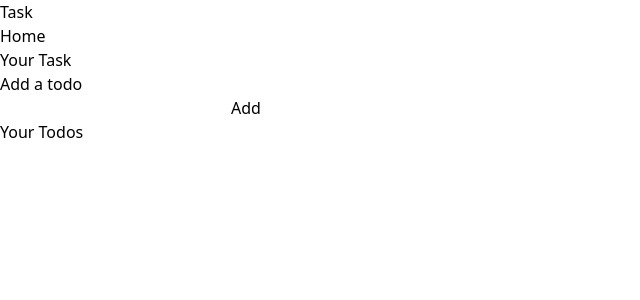
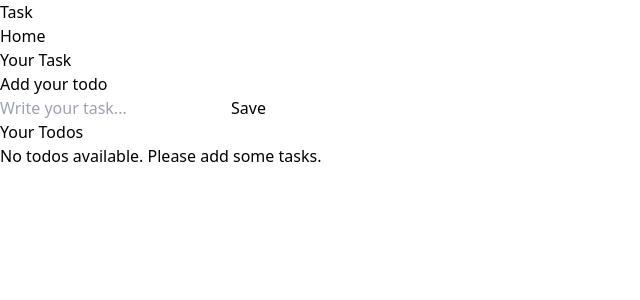
Before and after one commit to Aditya-das-4707-e/Todo-List, a React (Vite) app: page / in a window 1280 px wide. Shown: the top 300 px of the page, without its empty margins (0-640 px from the left). Built offline with nearby package versions, Linux system fonts and the light colour scheme.

Commit message:
Update App.jsx

```diff
--- a/src/App.jsx
+++ b/src/App.jsx
@@ -1,53 +1,151 @@
-import { useState } from 'react'
-// import './App.css'
-import Navbar from './components/Navbar'
+import { useState } from "react";
+import Navbar from "./components/Navbar";
 
 function App() {
+  const [Todo, setTodo] = useState("");
+  const [Todos, setTodos] = useState([]);
+  const [editId, setEditId] = useState(null);
 
-  const [Todo, setTodo] = useState("")
-  const [Todos, setTodos] = useState([])
-
-  const handleEdit = () => { }
-  const handleDelete = () => { }
   const handleAdd = () => {
-    setTodos([...Todos, { Todo, isCompleted: false }])
-    setTodo("")
-    console.log(Todos);
+    if (Todo.trim() === "") {
+      alert("Input is empty! Please enter a task.");
+      return;
     }
 
+    if (editId) {
+      // update todo in place
+      setTodos(
+        Todos.map((item) =>
+          item.id === editId ? { ...item, text: Todo } : item
+        )
+      );
+      setEditId(null); // exit edit mode
+    } else {
+      // add new todo
+      setTodos([
+        ...Todos,
+        { id: Date.now(), text: Todo, isCompleted: false },
+      ]);
+    }
+
+    setTodo("");
+  };
+
   const handleChange = (e) => {
-    setTodo(e.target.value)
+    setTodo(e.target.value);
+  };
+
+  const handleDelete = (id) => {
+    setTodos(Todos.filter((item) => item.id !== id));
+    if (editId === id) {
+      // if deleting the todo currently being edited → reset input
+      setTodo("");
+      setEditId(null);
     }
+  };
+
+  const handleToggle = (id) => {
+    setTodos(
+      Todos.map((item) =>
+        item.id === id ? { ...item, isCompleted: !item.isCompleted } : item
+      )
+    );
+  };
+
+  const handleEdit = (id) => {
+    const toEdit = Todos.find((item) => item.id === id);
+    if (toEdit) {
+      setTodo(toEdit.text);
+      setEditId(id);
+    }
+  };
+
+  const handleCancelEdit = () => {
+    setTodo("");
+    setEditId(null);
+  };
 
   return (
     <>
       <Navbar />
-      <div className="container bg-indigo-100 mx-auto m-5 rounded-xl p-5 min-h-[80vh]">
+      <div className="flex justify-center p-6">
+        <div className="bg-indigo-100 rounded-xl p-6 min-h-[80vh] w-full max-w-2xl shadow-lg">
           <div className="addTodo my-5">
-          <h2 className='text-lg font-bold'>Add a todo</h2>
-          <input onChange={handleChange} value={Todo} type="text" className='w-75' name="" id="" />
-          <button onClick={handleAdd} className='bg-indigo-500 hover:bg-indigo-700 p-2 py-1 text-sm font-bold text-white rounded-md m-2 mx-5 transition-colors duration-150'>Add</button>
+            <h2 className="text-lg font-bold mb-2">Add your todo</h2>
+            <div className="flex gap-3">
+              <input
+                onChange={handleChange}
+                value={Todo}
+                type="text"
+                placeholder="Write your task..."
+                className="flex-1 border rounded-md p-2"
+              />
+              <button
+                onClick={handleAdd}
+                className="bg-indigo-500 hover:bg-indigo-700 px-4 py-2 text-sm font-bold text-white rounded-md transition-colors duration-150"
+              >
+                {editId ? "Update" : "Save"}
+              </button>
+              {editId && (
+                <button
+                  onClick={handleCancelEdit}
+                  className="bg-gray-400 hover:bg-gray-600 px-4 py-2 text-sm font-bold text-white rounded-md transition-colors duration-150"
+                >
+                  Cancel
+                </button>
+              )}
             </div>
-        <h2 className='text-xl font-bold'>Your Todos</h2>
-        <div className="todos">
-          {Todos.map(item => {
-
-
-            return <div key={Todo} className="todo flex w-1/4 m-2 justify-between">
-              <input type="checkbox" value={Todo.isCompleted}/>
-              <div className={item.isCompleted?"line-through":""}> {item.Todo} </div>
-              <div className="buttons">
-                <button onClick={handleEdit} className='bg-indigo-500 hover:bg-indigo-700 p-2 py-1 text-sm font-bold text-white rounded-md m-2 mx-2 transition-colors duration-150'>Edit</button>
-                <button onClick={handleDelete} className='bg-indigo-500 hover:bg-indigo-700 p-2 py-1 text-sm font-bold text-white rounded-md m-2 mx-2 transition-colors duration-150'>Delete</button>
           </div>
 
+          <h2 className="text-xl font-bold mb-3">Your Todos</h2>
+          <div className="todos space-y-3">
+            {Todos.length === 0 && (
+              <p className="text-gray-500">
+                No todos available. Please add some tasks.
+              </p>
+            )}
+            {Todos.map((item) => (
+              <div
+                key={item.id}
+                className="todo flex items-center justify-between p-3 bg-white rounded-md shadow-sm"
+              >
+                <div className="flex items-center gap-2">
+                  <input
+                    type="checkbox"
+                    checked={item.isCompleted}
+                    onChange={() => handleToggle(item.id)}
+                  />
+                  <div
+                    className={
+                      item.isCompleted
+                        ? "line-through text-gray-500"
+                        : "text-gray-900"
+                    }
+                  >
+                    {item.text}
                   </div>
-          })}
                 </div>
-
+                <div className="buttons flex gap-2">
+                  <button
+                    onClick={() => handleEdit(item.id)}
+                    className="bg-indigo-500 hover:bg-indigo-700 px-3 py-1 text-sm font-bold text-white rounded-md transition-colors duration-150"
+                  >
+                    Edit
+                  </button>
+                  <button
+                    onClick={() => handleDelete(item.id)}
+                    className="bg-red-500 hover:bg-red-700 px-3 py-1 text-sm font-bold text-white rounded-md transition-colors duration-150"
+                  >
+                    Delete
+                  </button>
+                </div>
+              </div>
+            ))}
+          </div>
+        </div>
       </div>
     </>
-  )
+  );
 }
 
-export default App
+export default App;
```
Lines whose indentation alone changed are shown as unchanged.
